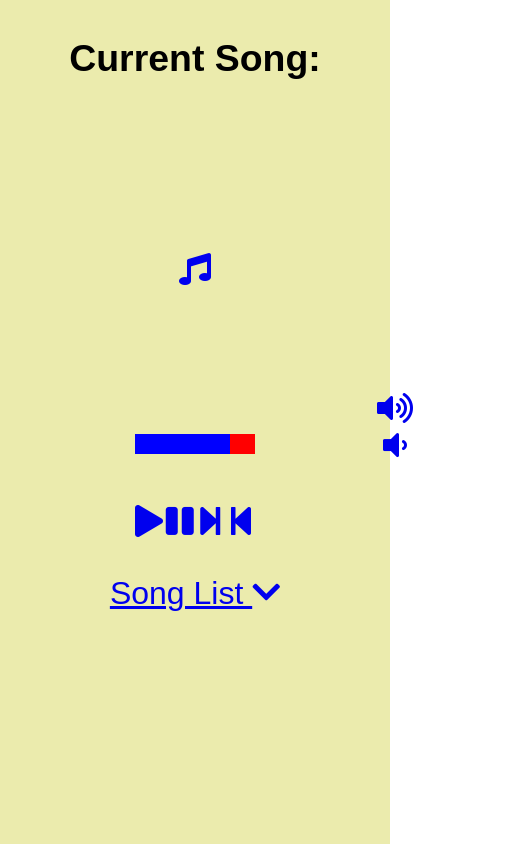
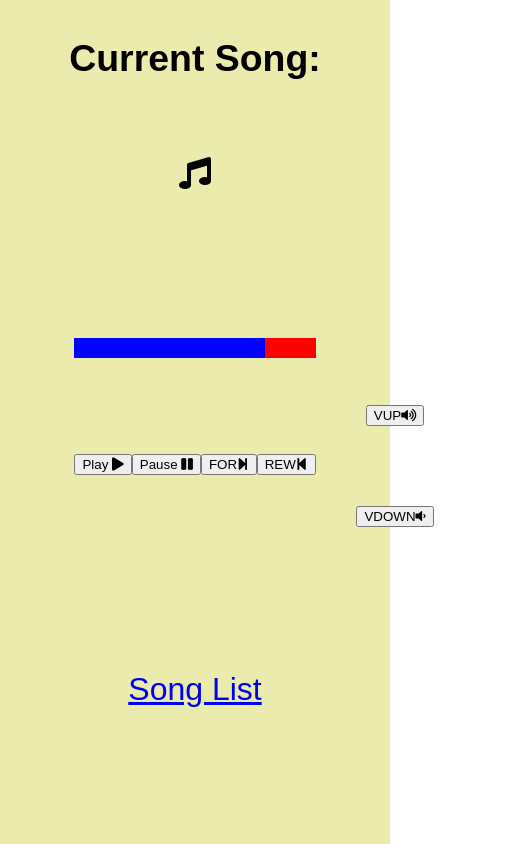
Before and after one commit to rach0022/playr, a website: page www/playr.html in a window 390 px wide. Both pictures are taken after a click on the link "Current Song". Shown: the whole page, 516 px wide, since content can reach past the window. Drawn offline with Linux system fonts and the light colour scheme; some packages are replaced by stand-ins of ours.

Commit message:
changed links to buttons in html

```diff
--- a/res/SASS/style.scss
+++ b/res/SASS/style.scss
@@ -78,7 +78,9 @@ main {
         .poster{
             padding: 10px;
             .ticker{
-                width: 100px;
+                // position: relative;
+                // left: 25px;
+                width: 200px;
                 height: 35px;
                 margin-bottom: 100px;
                 overflow: hidden;
--- a/www/playr.html
+++ b/www/playr.html
@@ -22,7 +22,8 @@
             <div id="songs">
                 <!-- this is the output off all the songs from the song array  -->
             </div>
-            <a href="#currentsong" data-href="currentsong">Current Song <i class="fas fa-chevron-up"></i></a>
+            <!-- replace below with <i class="fas fa-chevron-up"></i> -->
+            <a href="#currentsong" data-href="currentsong">Current Song </a>
         </div>
         <div id="currentsong" class="page">
             <div class="header">
@@ -30,7 +31,7 @@
             </div>
             <div class="controls">
                 <div class="poster">
-                    <a href="#"><i class="fas fa-music"></i></a>
+                    <i class="fas fa-music"></i>
                     <div class="ticker"></div>
                 </div>
 
@@ -41,19 +42,21 @@
 
                 <!-- start of media controls like play pause volume forward and backward  -->
                 <div class="playback-controls">
-                    <a href="#"><i class="fas fa-play"></i></a>
-                    <a href="#"><i class="fas fa-pause"></i></a>
-                    <a href="#"><i class="fas fa-step-forward"></i></a>
-                    <a href="#"><i class="fas fa-step-backward"></i></a>
+                    <p><button  id="play-btn">Play <i class="fas fa-play"></i></button></p>
+                    <p><button id="pause-btn">Pause <i class="fas fa-pause"></i></button></p>
+                    <p><button id="ff-btn">FOR<i class="fas fa-step-forward"></i></button></p>
+                    <p><button id="rew-btn">REW<i class="fas fa-step-backward"></i></button></p>
+
+
                 </div>
 
                 <div class="volume-controls">
-                    <a href="#"><i class="fas fa-volume-up"></i></a>
-                    <a href="#"><i class="fas fa-volume-down"></i></a>
+                    <p><button id="up-btn">VUP<i class="fas fa-volume-up"></i></button></p>
+                    <p><button id="down-btn">VDOWN<i class="fas fa-volume-down"></i></button></p>
                 </div>
 
             </div>
-            <a href="#songlist" class="link" data-href="songlist">Song List <i class="fas fa-chevron-down"></i></a>
+            <a href="#songlist" class="link" data-href="songlist">Song List</a>
 
 
         </div>
```
Also changed, not shown: www/css/style.css, 1 other file.
